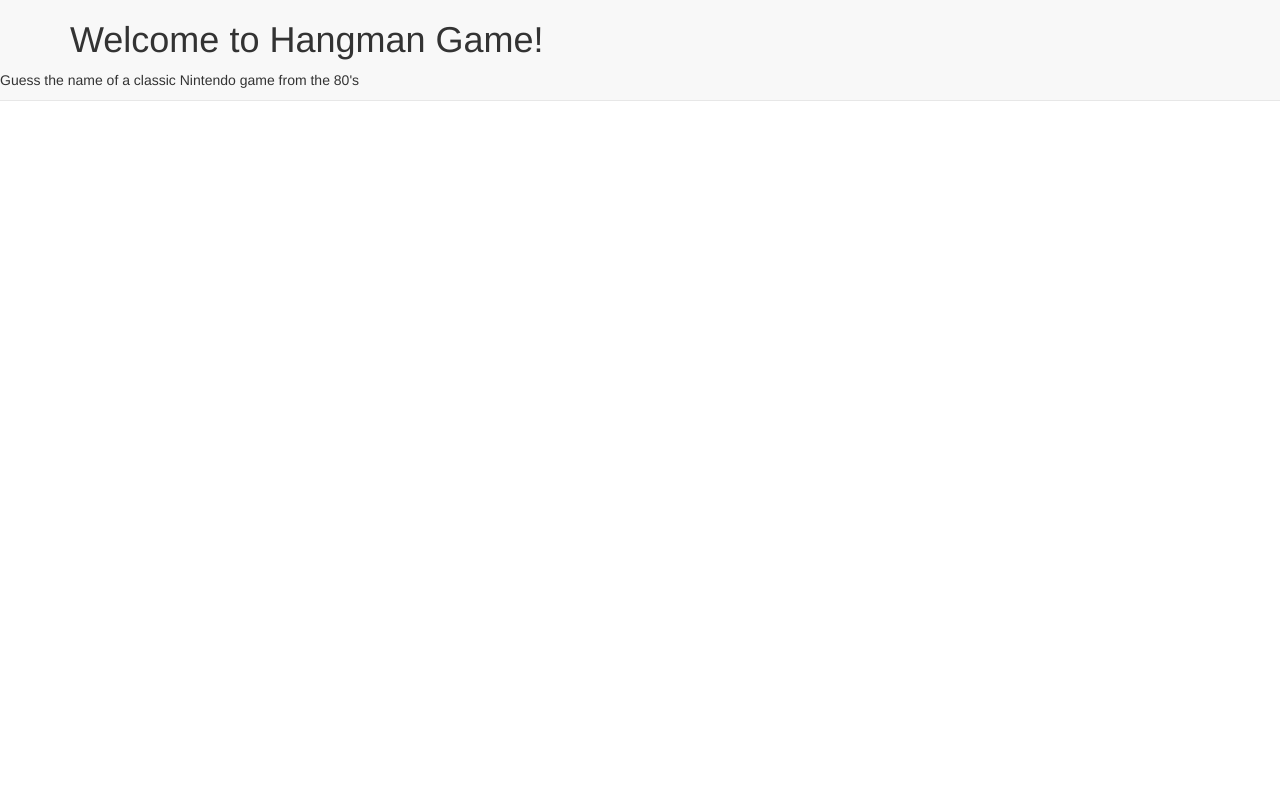
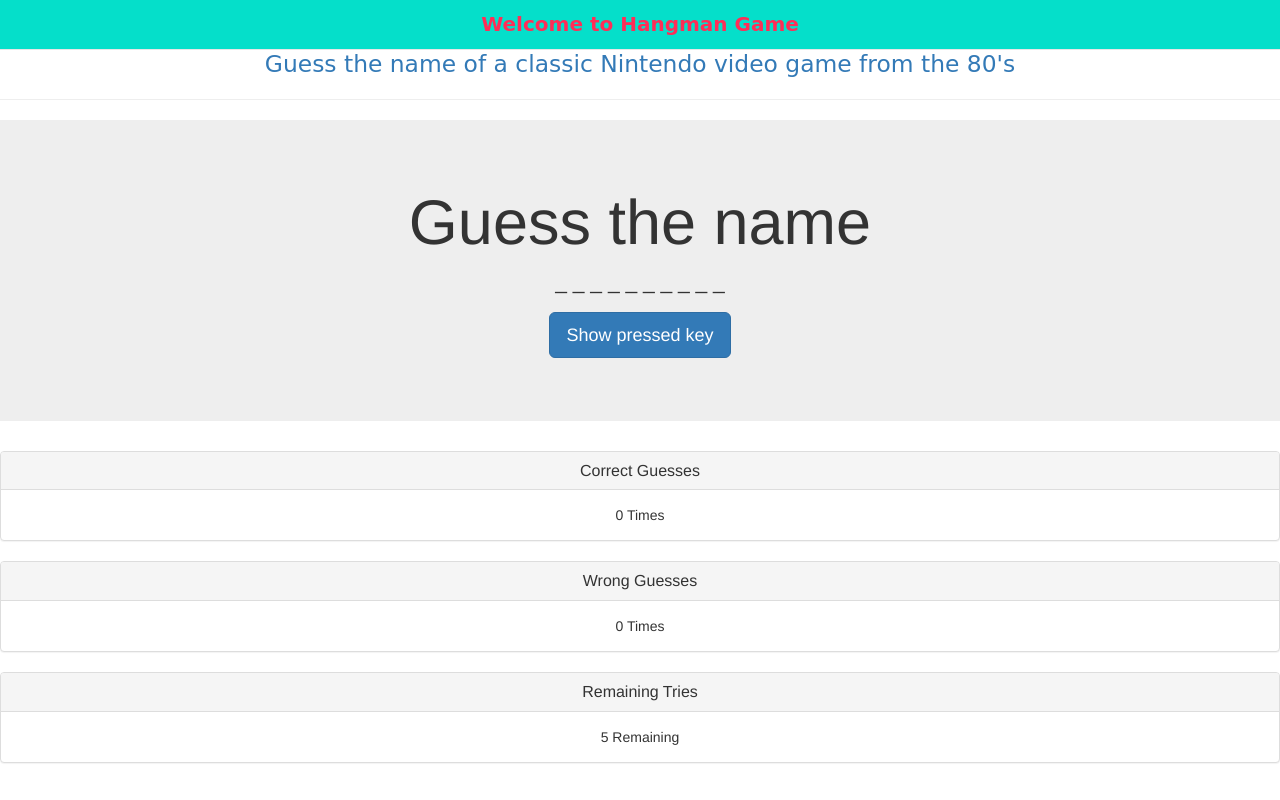
Before and after one commit to owelchez/week-3-game, a PHP site: page / in a window 1280 px wide. Run offline with PHP 8.4, Linux system fonts and the light colour scheme.

Commit message:
Update #??

```diff
--- a/assets/css/style.css
+++ b/assets/css/style.css
@@ -0,0 +1,46 @@
+.navbar-default
+{
+	background-color: #05dfca;
+	display: inline-block;
+	text-align: center;
+}
+
+.container
+{
+
+}
+
+.panel-default
+{
+	text-align: center;
+}
+
+.page-header
+{
+	text-align: center;
+}
+
+#subName
+{
+	font-size: 20px;
+	font-family: cursive;
+	margin-top: 10px;
+	color: #ff2d57;
+}
+
+#subName1
+{
+	font-family: cursive;
+	margin-top: 30px;
+	color: #337ab7;
+}
+
+.jumbotron
+{
+	text-align: center;
+}
+
+#guessedLetters
+{
+	text-align: center;
+}
--- a/assets/javascript/game.js
+++ b/assets/javascript/game.js
@@ -0,0 +1,14 @@
+<script type="text/javascript">
+document.onkeyup = function(event) {
+	var userGuess = String.fromCharCode(event.keyCode).toLowerCase();
+
+
+var gamesList = ["punchout", "mariobros", "legendofzelda", "contra", "donkeykong",
+				"balloonfight", "bomberman", "excitebike", "twinbee", "xevious"];
+
+var randomGame = gamesList[Math.floor(Math.random() * gamesList.lenght)];
+
+
+
+
+</script>
--- a/index.html
+++ b/index.html
@@ -1,32 +1,70 @@
 <!DOCTYPE html>
 <html>
 <head>
-	<title></title>
+	<title>Hangman Game</title>
 	<link rel="stylesheet" type="text/css" href="assets/css/reset.css">
 	<link rel="stylesheet" href="https://maxcdn.bootstrapcdn.com/bootstrap/3.3.6/css/bootstrap.min.css" integrity="sha384-1q8mTJOASx8j1Au+a5WDVnPi2lkFfwwEAa8hDDdjZlpLegxhjVME1fgjWPGmkzs7" crossorigin="anonymous">
 	<link rel="stylesheet" type="text/css" href="assets/css/style.css">
-	<div>
-		<nav class="navbar navbar-default navbar-fixed-top">
-		  	<div class="container">
-		    	<h1>Welcome to Hangman Game!</h1>
-		  	</div>
-				<p>Guess the name of a classic Nintendo game from the 80's</p>
-		</nav>
-	</div>
+	<meta name="viewport" content="width=device-width, initial-scale=1">
+
+  <script type="text/javascript" src="assets/javascript/game.js"></script>
+
+	<nav class="navbar navbar-default navbar-fixed-top">
+		  <div class="container">
+		    <p id="subName"><strong>Welcome to Hangman Game</strong></p>
+		  </div>
+	</nav>
+
+
 </head>
 
 <body>
+<div class="page-header">
+  <h1><small id="subName1">Guess the name of a classic Nintendo video game from the 80's</small></h1>
+</div>
+
+<div class="jumbotron">
+  <h1>Guess the name</h1>
+  <p id="guessedLetters">_ _ _ _ _ _ _ _ _ _</p>
+  <p><a class="btn btn-primary btn-lg" href="#" role="button">Show pressed key</a></p>
+</div>
 
 <div class="panel panel-default">
   <div class="panel-heading">
-    <h3 class="panel-title">Panel title</h3>
+    <h3 class="panel-title">Correct Guesses</h3>
   </div>
   <div class="panel-body">
-    Panel content
+    0 Times
+  </div>
+</div>
+
+<div class="panel panel-default">
+  <div class="panel-heading">
+    <h3 class="panel-title">Wrong Guesses</h3>
+  </div>
+  <div class="panel-body">
+    0 Times
+  </div>
+</div>
+
+<div class="panel panel-default">
+  <div class="panel-heading">
+    <h3 class="panel-title">Remaining Tries</h3>
+  </div>
+  <div class="panel-body">
+    5 Remaining
   </div>
 </div>
 
 
 
+
 </body>
 </html>
+
+
+
+
+<!-- document.onkeyup = function() {
+	alert(onkeydown);
+} -->
```
